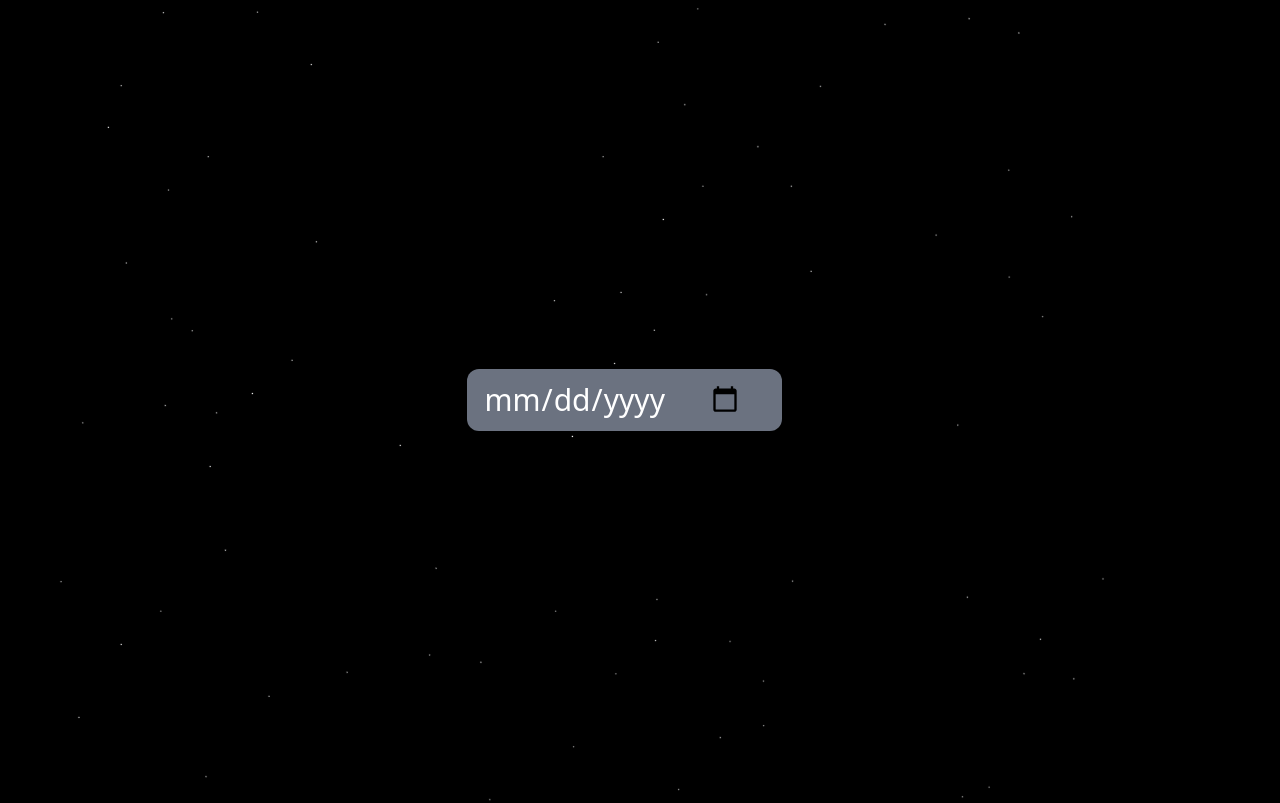
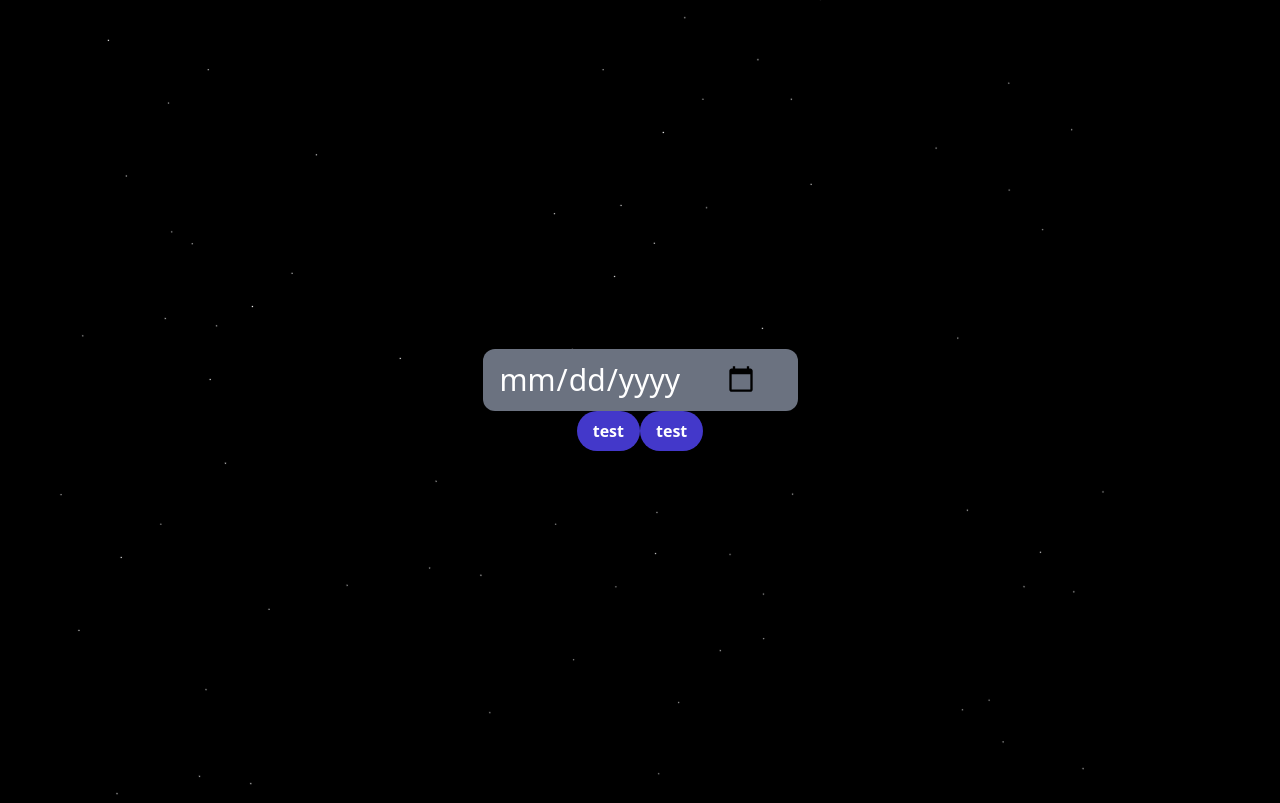
Before and after one commit to Lo-GR/apod, a React (Create React App) app: page / in a window 1280 px wide. Shown: the top 803 px of the page. Built offline with nearby package versions, Linux system fonts and the light colour scheme.

Commit message:
create styled button component

```diff
--- a/src/components/App.js
+++ b/src/components/App.js
@@ -1,6 +1,7 @@
 import DateForm from "./DateForm";
 import React, { useState } from "react"
 import Background from "../assets/bg.png"
+import TWButton from "./TWButton";
 
 function App() {
   const [date, setDate] = useState(null);
@@ -19,12 +20,13 @@ function App() {
     }
   }
   return (
-    <div className="flex items-center justify-center h-screen w-screen flex-row overflow-hidden">
+    <div className="flex items-center justify-center h-screen w-screen flex-col overflow-hidden">
       <img src={Background} alt="background" className="-z-10 flex absolute h-auto backgroundImage" />
       <DateForm setDate={setDate}/>
-      <button onClick={handleGetAPOD} >
-        Test
-      </button>
+      <div className="flex flex-row">
+        <TWButton click={handleGetAPOD} text="test" />
+        <TWButton click={handleGetAPOD} text="test" />
+      </div>
       {!currentImage ? null : <img src={currentImage} className=" z-10" alt="NASA Space" />}
     </div>
   );
--- /dev/null
+++ b/src/components/TWButton.js
@@ -0,0 +1,9 @@
+import React from 'react'
+
+export default function TWButton({ click, text }) {
+  return (
+    <button onClick={click} className="bg-indigo-700 hover:bg-indigo-900 text-white font-bold py-2 px-4 rounded-full" >
+      {text}
+    </button>
+  )
+}
--- a/src/index.css
+++ b/src/index.css
@@ -4,7 +4,7 @@
 
 .backgroundImage {
   overflow: hidden;
-  animation: scroll 100s linear;
+  animation: scroll 150s infinite;
 }
 
 body{
```
